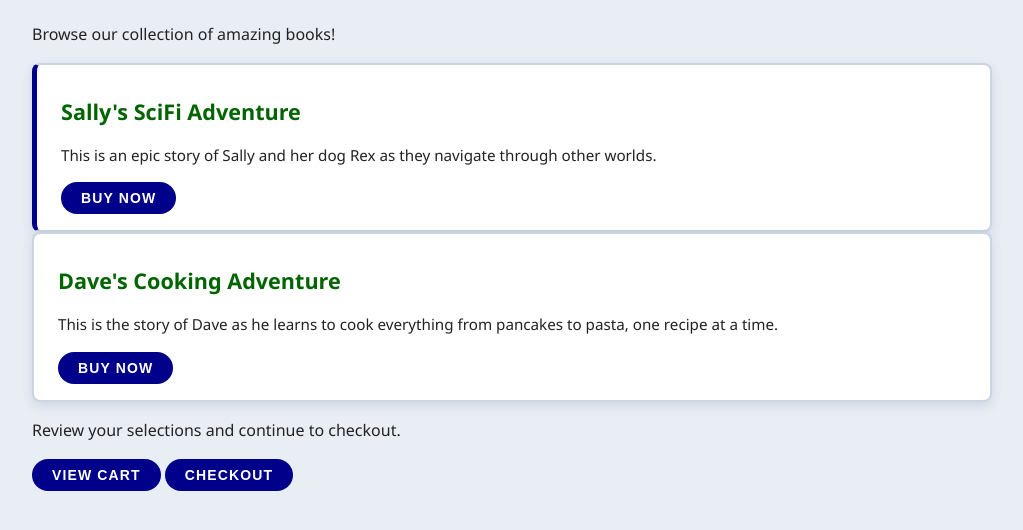
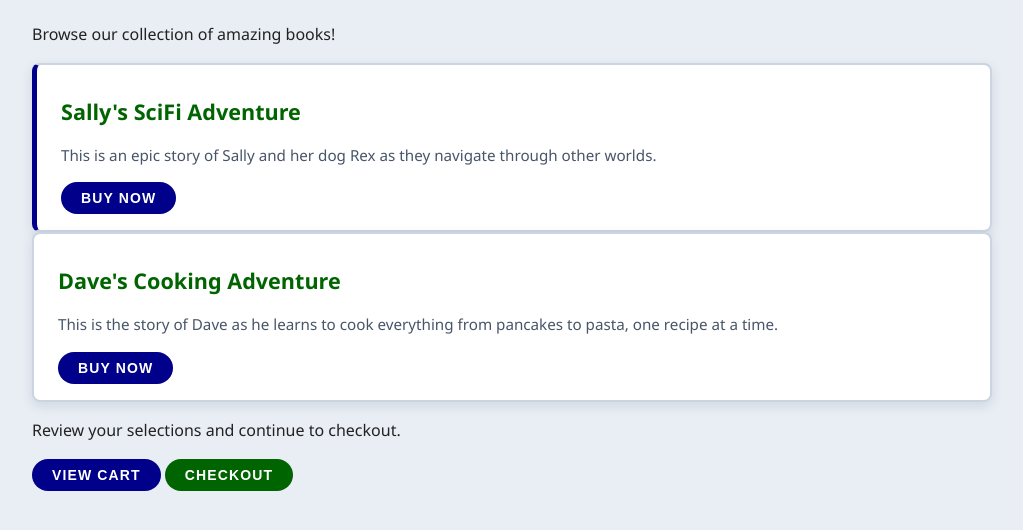
Before and after one commit to HellenLSN/livrariafront2, a plain HTML site: page index.html in a window 1280 px wide. Shown: the part 80-610 px from the top of the page, without its empty margins (128-1151 px from the left). Drawn offline with Linux system fonts and the light colour scheme.

Commit message:
livraria19

```diff
--- a/index.html
+++ b/index.html
@@ -27,7 +27,7 @@
 
     <div class="btn-container">
       <button id="view-cart-btn" class="btn">View Cart</button>
-      <button id="checkout-btn" class="btn">Checkout</button>
+      <button id="checkout-btn" class="btn btn-primary">Checkout</button>
     </div>
   </body>
 </html>
--- a/styles.css
+++ b/styles.css
@@ -43,9 +43,9 @@ p {
 }
 
 .card p {
+  color: #475569;
   font-size: 0.95rem;
 }
-
 
 .destaque {
   border-left: 5px solid darkblue;
@@ -61,4 +61,17 @@ p {
   padding: 0.5rem 1.25rem;
   border: none;
   border-radius: 999px;
+  cursor: pointer;
 }
+
+.btn:hover {
+  background-color: #00005c;
+}
+
+.btn-primary {
+  background-color: darkgreen;
+}
+
+.btn.btn-primary:hover {
+  background-color: #004d00;
+}
```
